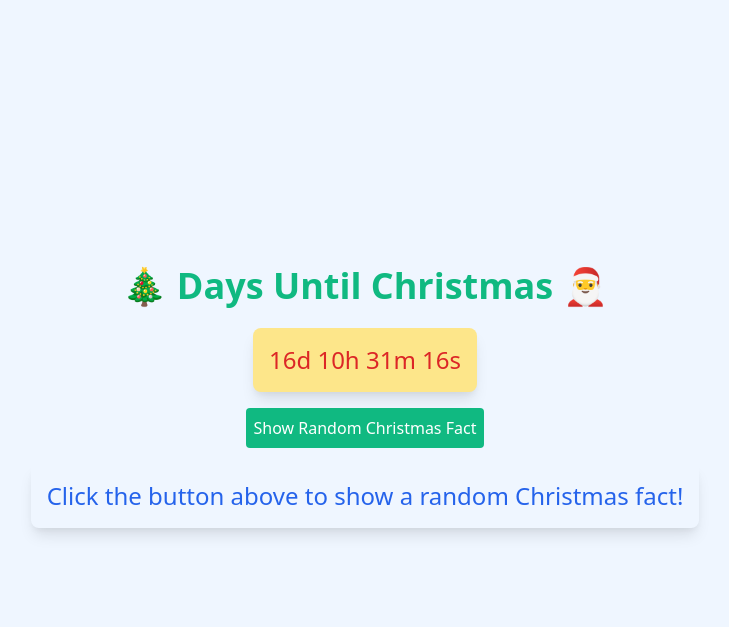
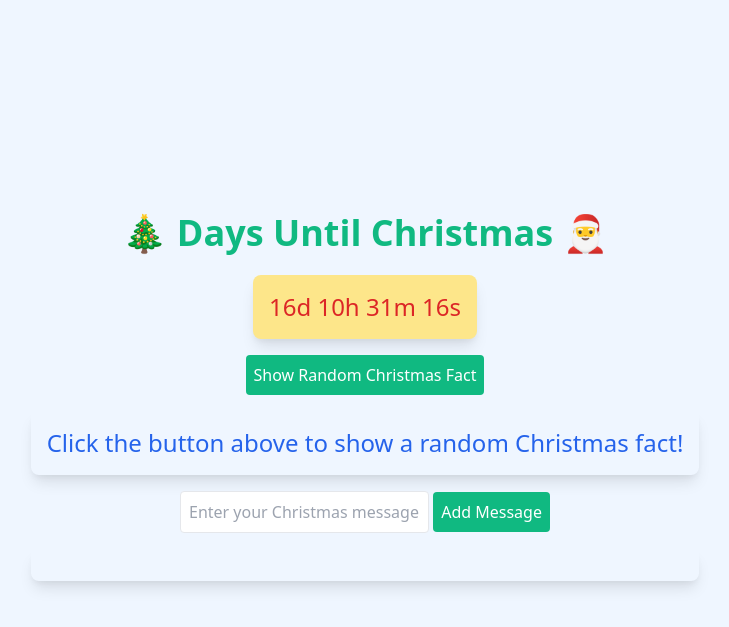
Before and after one commit to KdntNinja/ChristmasCalendar, a FastAPI app: page / in a window 1280 px wide. Shown: the top 627 px of the page, without its empty margins (275-1004 px from the left). Run offline with FastAPI, Linux system fonts and the light colour scheme; some libraries are stand-ins or nearby versions.

Commit message:
Day 9 + 10

```diff
--- /dev/null
+++ b/christmas_messages.json
@@ -0,0 +1 @@
+["Hello", "This is a christmas message"]
--- a/main.py
+++ b/main.py
@@ -1,38 +1,68 @@
-import random
 import json
+import os
 from datetime import datetime
+from random import choice
+
 from fastapi import FastAPI, Request
-from fastapi.responses import HTMLResponse
+from fastapi.responses import HTMLResponse, JSONResponse
 from fastapi.templating import Jinja2Templates
 
-app = FastAPI()
-templates = Jinja2Templates(directory="templates")
 
-with open("christmas_facts.json", "r") as file:
-    christmas_facts = json.load(file)
+class ChristmasApp:
+    def __init__(self):
+        self.app = FastAPI()
+        self.templates = Jinja2Templates(directory="templates")
+        self.christmas_messages = self.load_messages()
+        with open("christmas_facts.json", "r") as file:
+            self.christmas_facts = json.load(file)
+        self.setup_routes()
+
+    def setup_routes(self):
+        self.app.get("/", response_class=HTMLResponse)(self.root)
+        self.app.get("/time_until_christmas")(self.time_until_christmas)
+        self.app.get("/random_christmas_fact")(self.random_christmas_fact)
+        self.app.post("/add_message")(self.add_message)
+
+    async def root(self, request: Request):
+        return self.templates.TemplateResponse("index.html", {"request": request})
+
+    @staticmethod
+    async def time_until_christmas():
+        now = datetime.now()
+        christmas = datetime(now.year, 12, 25)
+        if now > christmas:
+            christmas = datetime(now.year + 1, 12, 25)
+        time_until = christmas - now
+        days, seconds = time_until.days, time_until.seconds
+        hours = seconds // 3600
+        minutes = (seconds % 3600) // 60
+        seconds = seconds % 60
+        formatted_time_until = f"{days}d {hours}h {minutes}m {seconds}s"
+        return {"time_until_christmas": formatted_time_until}
+
+    async def random_christmas_fact(self):
+        fact = choice(self.christmas_facts)
+        return {"fact": fact}
+
+    async def add_message(self, request: Request):
+        data = await request.json()
+        message = data.get("message")
+        self.christmas_messages.append(message)
+        self.save_messages()
+        return JSONResponse(content={"message": message})
+
+    def save_messages(self):
+        with open("christmas_messages.json", "w") as file:
+            json.dump(self.christmas_messages, file)
+
+    @staticmethod
+    def load_messages():
+        if os.path.exists("christmas_messages.json"):
+            with open("christmas_messages.json", "r") as file:
+                return json.load(file)
+        return []
 
 
-@app.get("/", response_class=HTMLResponse)
-async def root(request: Request):
-    return templates.TemplateResponse("index.html", {"request": request})
 
-
-@app.get("/time_until_christmas")
-async def time_until_christmas():
-    now = datetime.now()
-    christmas = datetime(now.year, 12, 25)
-    if now > christmas:
-        christmas = datetime(now.year + 1, 12, 25)
-    time_until = christmas - now
-    days, seconds = time_until.days, time_until.seconds
-    hours = seconds // 3600
-    minutes = (seconds % 3600) // 60
-    seconds = seconds % 60
-    formatted_time_until = f"{days}d {hours}h {minutes}m {seconds}s"
-    return {"time_until_christmas": formatted_time_until}
-
-
-@app.get("/random_christmas_fact")
-async def random_christmas_fact():
-    fact = random.choice(christmas_facts)
-    return {"fact": fact}
+christmas_app = ChristmasApp()
+app = christmas_app.app
--- a/templates/index.html
+++ b/templates/index.html
@@ -32,8 +32,37 @@
                 });
         }
 
-        setInterval(toggleColor, 200);
-        setInterval(updateCountdown, 1000);
+        function playJingle() {
+            const audio = document.getElementById('christmas-jingle');
+            audio.play();
+        }
+
+        function submitMessage(event) {
+            event.preventDefault();
+            const messageInput = document.getElementById('message-input');
+            const message = messageInput.value;
+            fetch('/add_message', {
+                method: 'POST',
+                headers: {
+                    'Content-Type': 'application/json'
+                },
+                body: JSON.stringify({ message: message })
+            })
+            .then(response => response.json())
+            .then(data => {
+                const messagesElement = document.getElementById('messages');
+                const newMessageElement = document.createElement('div');
+                newMessageElement.innerText = data.message;
+                messagesElement.appendChild(newMessageElement);
+                messageInput.value = '';
+            });
+        }
+
+        window.onload = function() {
+            playJingle();
+            setInterval(toggleColor, 200);
+            setInterval(updateCountdown, 1000);
+        }
     </script>
     <link href="https://cdn.jsdelivr.net/npm/tailwindcss@2.2.19/dist/tailwind.min.css" rel="stylesheet">
 </head>
@@ -48,7 +77,15 @@
             <div id="fact" class="text-2xl text-blue-600 mt-4 p-4 rounded-lg shadow-lg transition-all duration-500">
                 Click the button above to show a random Christmas fact!
             </div>
+            <form onsubmit="submitMessage(event)" class="mt-4">
+                <input id="message-input" type="text" placeholder="Enter your Christmas message" class="p-2 rounded border">
+                <button type="submit" class="bg-green-500 text-white p-2 rounded">Add Message</button>
+            </form>
+            <div id="messages" class="text-2xl text-blue-600 mt-4 p-4 rounded-lg shadow-lg transition-all duration-500">
+                <!-- Messages will be displayed here -->
+            </div>
         </div>
         </div>
+        <audio id="christmas-jingle" src="../static/jingle.mp3" preload="auto"></audio>
     </body>
 </html>
```
Also changed, not shown: 1 other file.
